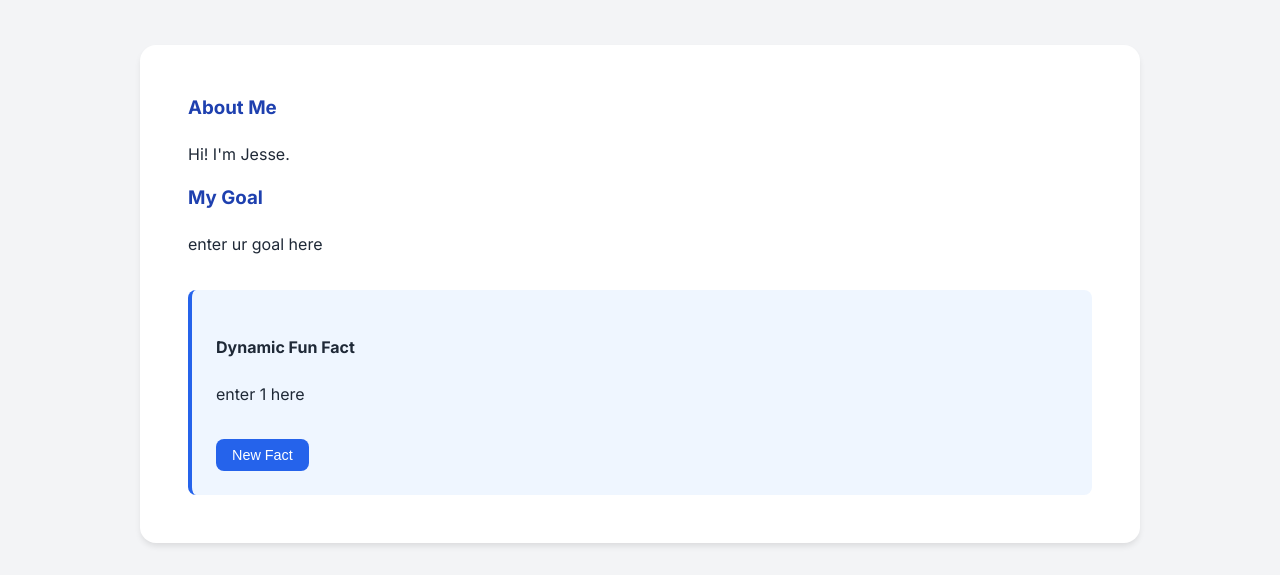
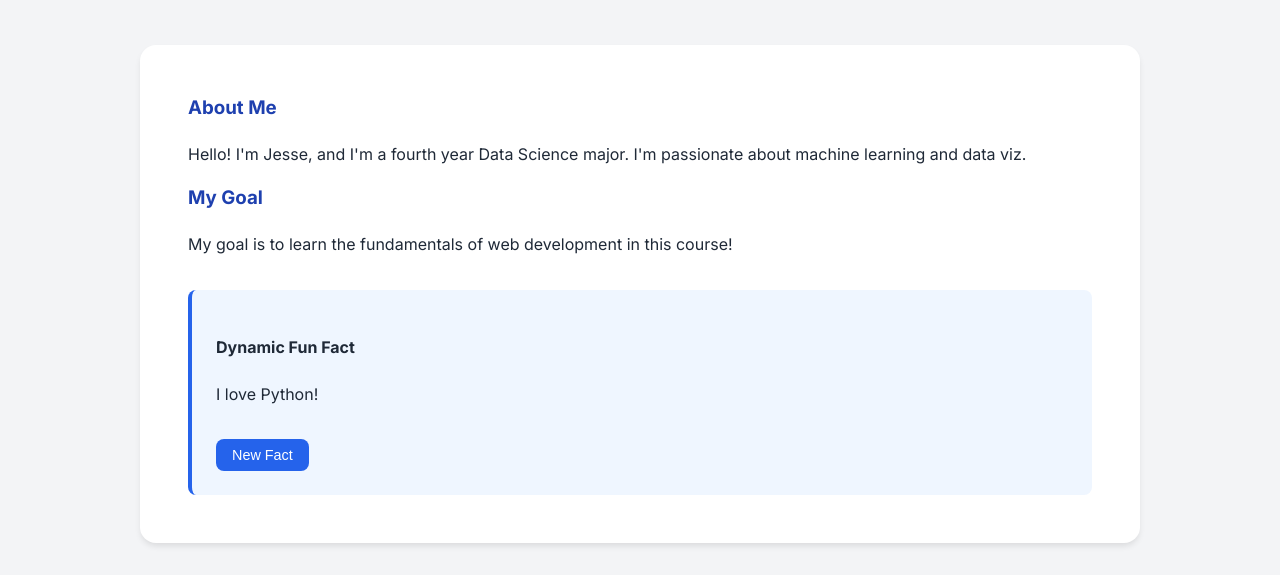
Before and after one commit to jayygao/cse135, a plain HTML site: page members/jesse.html in a window 1280 px wide. Shown: the part 487-1062 px from the top of the page. Drawn offline with Linux system fonts and the light colour scheme.

Commit message:
jesse's info update

```diff
--- a/members/jesse.html
+++ b/members/jesse.html
@@ -31,10 +31,10 @@
 
         <section class="profile-content">
             <h3>About Me</h3>
-            <p>Hi! I'm Jesse.</p>
+            <p>Hello! I'm Jesse, and I'm a fourth year Data Science major. I'm passionate about machine learning and data viz.</p>
 
             <h3>My Goal</h3>
-            <p>enter ur goal here</p>
+            <p>My goal is to learn the fundamentals of web development in this course!</p>
 
             <div id="fun-fact-container">
                 <h4>Dynamic Fun Fact</h4>
@@ -46,8 +46,10 @@
 
     <script>
         const facts = [
-            "enter 1 here",
-            "enter 2 here."
+            "I love Python!",
+            "Protein is overrated, fiber is where it's at",
+            "Ube or Mung Bean > Matcha",
+            "I got a sleep score of 53 points last night :("
         ];
 
         const factElement = document.getElementById('fun-fact-text');
```
